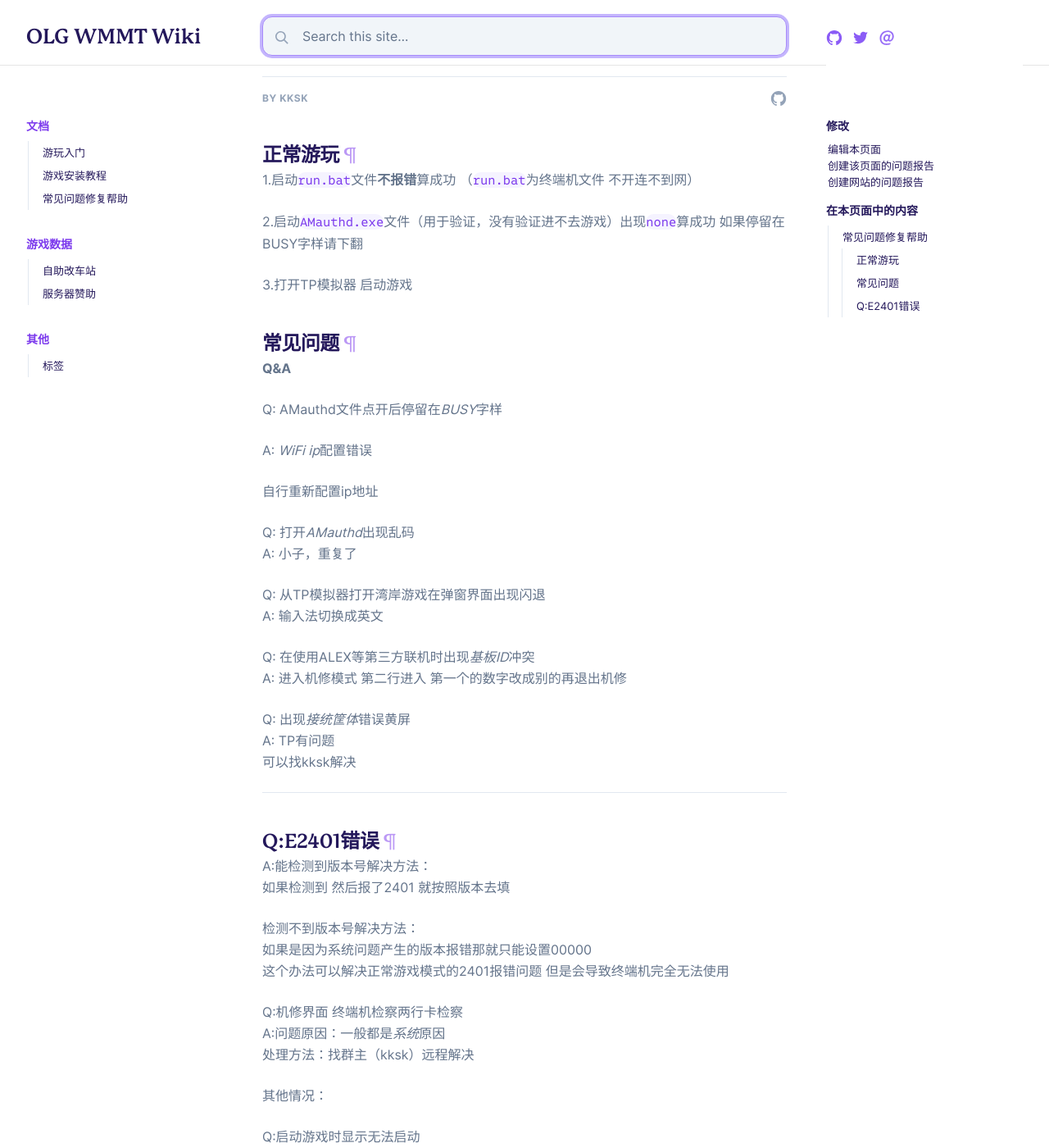
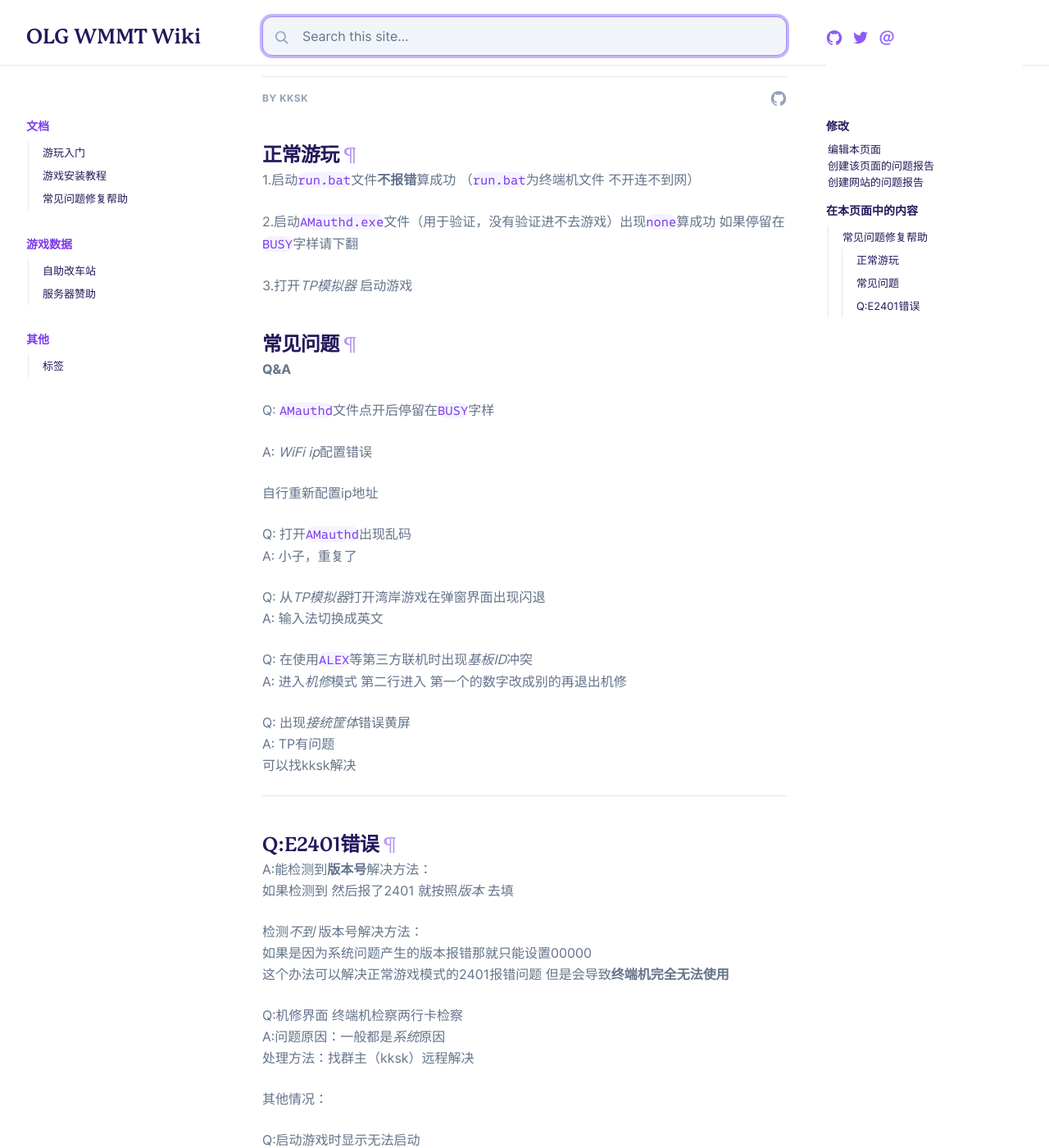
Before and after one commit to banapassport/SRC-Wiki, a Jekyll site: the page built from _docs/started/常见问题修复帮助.md, in a window 1280 px wide and 1400 px high, scrolled down 191 px. Shown: the whole window at 82% size. Built offline with Jekyll 4.4.1, drawn with Linux system fonts in a browser that asks for light colours; some of the changed text lies outside the part shown.

```diff
--- a/_docs/started/常见问题修复帮助.md
+++ b/_docs/started/常见问题修复帮助.md
@@ -12,28 +12,28 @@ author:
 
 1.启动`run.bat`文件**不报错**算成功 （`run.bat`为终端机文件 不开连不到网）
 
-2.启动`AMauthd.exe`文件（用于验证，没有验证进不去游戏）出现`none`算成功 如果停留在BUSY字样请下翻
+2.启动`AMauthd.exe`文件（用于验证，没有验证进不去游戏）出现`none`算成功 如果停留在`BUSY`字样请下翻
 
-3.打开TP模拟器 启动游戏
+3.打开*TP模拟器* 启动游戏
 
 ## 常见问题
 
 **Q&A**
 
-Q: AMauthd文件点开后停留在*BUSY*字样
+Q: `AMauthd`文件点开后停留在`BUSY`字样
 
 A: *WiFi ip*配置错误
 
 自行重新配置ip地址
 
-Q: 打开*AMauthd*出现乱码
+Q: 打开`AMauthd`出现乱码
 A: 小子，重复了
 
-Q: 从TP模拟器打开湾岸游戏在弹窗界面出现闪退
+Q: 从*TP模拟器*打开湾岸游戏在弹窗界面出现闪退
 A: 输入法切换成英文
 
-Q: 在使用ALEX等第三方联机时出现*基板ID*冲突
-A: 进入机修模式 第二行进入 第一个的数字改成别的再退出机修
+Q: 在使用`ALEX`等第三方联机时出现*基板ID*冲突
+A: 进入*机修*模式 第二行进入 第一个的数字改成别的再退出机修
 
 Q: 出现*接统筐体*错误黄屏
 A: TP有问题
@@ -43,12 +43,12 @@ A: TP有问题
 
 ## Q:E2401错误
 
-A:能检测到版本号解决方法：
-如果检测到 然后报了2401 就按照版本去填
+A:能检测到**版本号**解决方法：
+如果检测到 然后报了2401 就按照*版本* 去填
 
-检测不到版本号解决方法：
+检测*不到* 版本号解决方法：
 如果是因为系统问题产生的版本报错那就只能设置00000
-这个办法可以解决正常游戏模式的2401报错问题 但是会导致终端机完全无法使用
+这个办法可以解决正常游戏模式的2401报错问题 但是会导致**终端机完全无法使用**
 
 Q:机修界面 终端机检察两行卡检察
 A:问题原因：一般都是*系统*原因
@@ -60,7 +60,7 @@ Q:启动游戏时显示无法启动
 A:检察*VC运行库*是否正确安装
 不会可以找群主（kksk）远程解决
 
-Q:打开Maxi Terminal报错
+Q:打开`Maxi Terminal`报错
 A:分很多情况 依旧建议找kksk解决
 
 ---------------------------------------------------------------------------------------------
```
